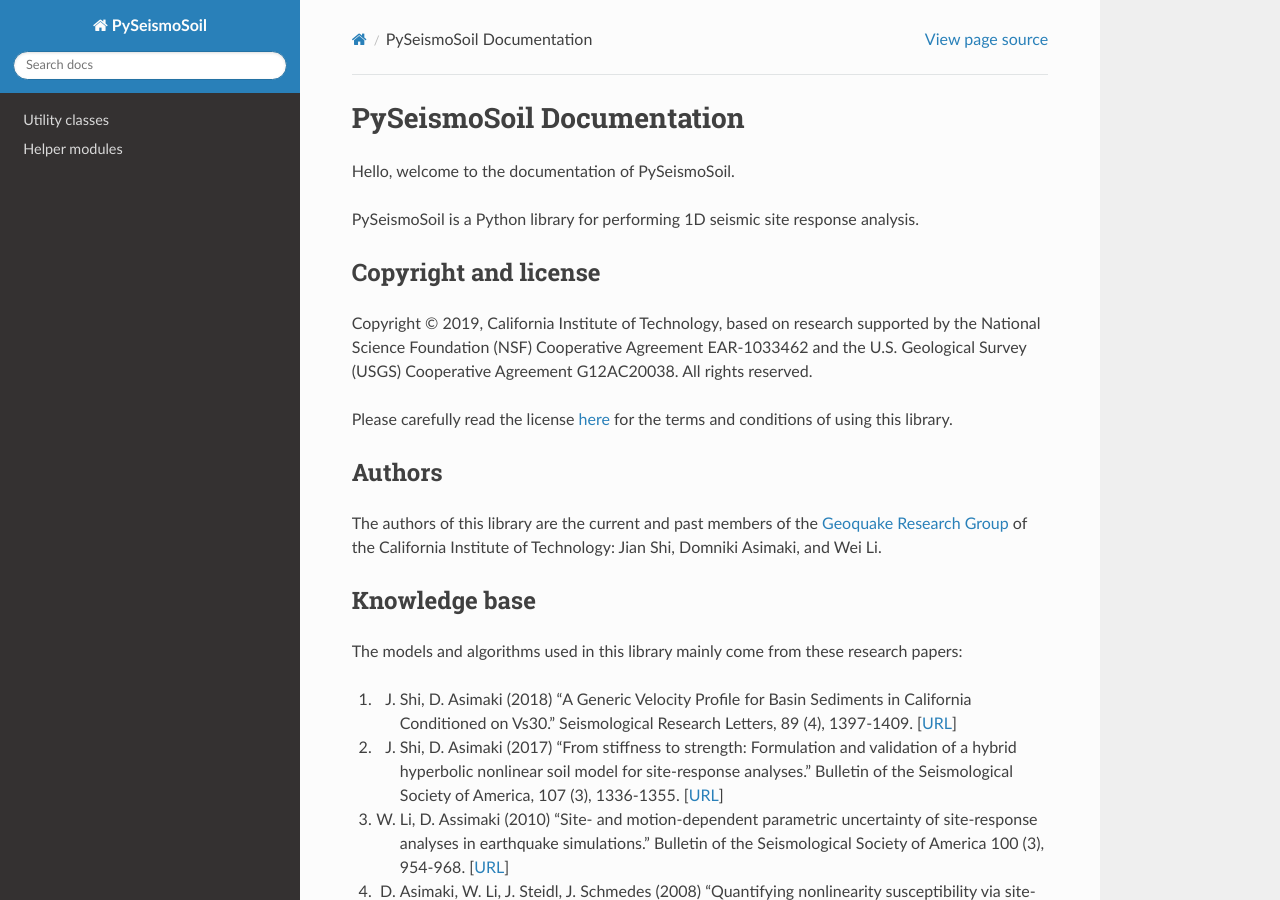
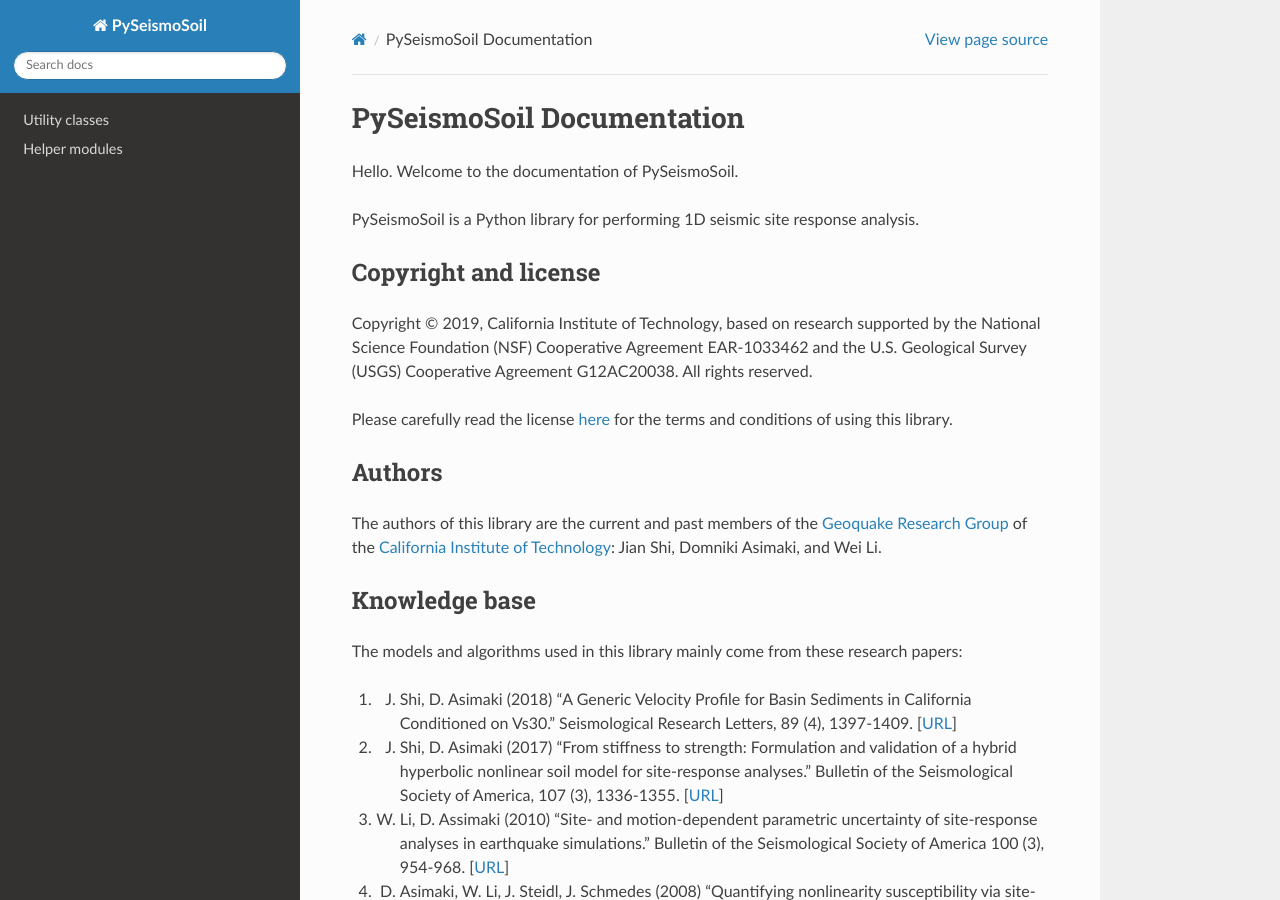
Before and after one commit to Caltech-geoquake/PySeismoSoil, a Sphinx documentation site: the page built from doc/source/index.rst, in a window 1280 px wide and 900 px high. Built offline with Sphinx 7.4.7 and the Read the Docs theme 2.0.0, drawn with Linux system fonts in a browser that asks for light colours; some of the changed text lies outside the part shown.

```diff
--- a/doc/source/conf.py
+++ b/doc/source/conf.py
@@ -31,7 +31,8 @@ release = 'v0.4.1'
 # Add any Sphinx extension module names here, as strings. They can be
 # extensions coming with Sphinx (named 'sphinx.ext.*') or your custom
 # ones.
-extensions = ['sphinx.ext.autodoc',
+extensions = [
+    'sphinx.ext.autodoc',
     'sphinx.ext.doctest',
     'sphinx.ext.intersphinx',
     'sphinx.ext.todo',
@@ -40,7 +41,8 @@ extensions = ['sphinx.ext.autodoc',
     'sphinx.ext.ifconfig',
     'sphinx.ext.viewcode',
     'sphinx.ext.githubpages',
-    'sphinx.ext.napoleon']
+    'sphinx.ext.napoleon',
+]
 
 # Add any paths that contain templates here, relative to this directory.
 templates_path = ['_templates']
--- a/doc/source/index.rst
+++ b/doc/source/index.rst
@@ -6,7 +6,7 @@
 PySeismoSoil Documentation
 ==========================
 
-Hello, welcome to the documentation of PySeismoSoil.
+Hello. Welcome to the documentation of PySeismoSoil.
 
 PySeismoSoil is a Python library for performing 1D seismic site response analysis.
 
@@ -21,7 +21,7 @@ Please carefully read the license `here <https://github.com/jsh9/PySeismoSoil/bl
 Authors
 -------
 
-The authors of this library are the current and past members of the `Geoquake Research Group <http://asimaki.caltech.edu/>`_ of the California Institute of Technology: Jian Shi, Domniki Asimaki, and Wei Li.
+The authors of this library are the current and past members of the `Geoquake Research Group <http://asimaki.caltech.edu/>`_ of the `California Institute of Technology <https://www.caltech.edu/>`_: Jian Shi, Domniki Asimaki, and Wei Li.
 
 
 Knowledge base
```
Also changed, not shown: other parts of doc/source/index.rst (+2 -2 lines), README.md (+7 -7 lines).
